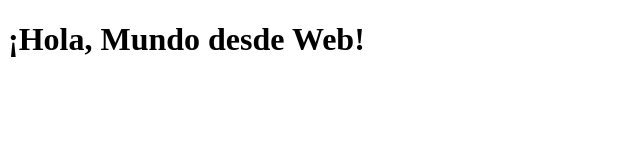
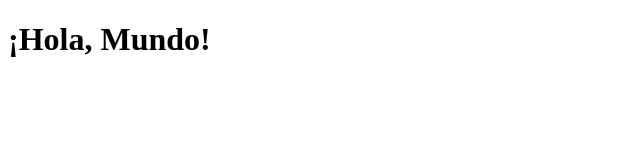
Before and after one commit to carloselena/Docker-DevOps, a plain HTML site: page src/index.html in a window 1280 px wide. Shown: the whole page, without its empty margins (0-640 px from the left). Drawn offline with Linux system fonts and the light colour scheme.

Commit message:
h1 changed to Hola Mundo

```diff
--- a/src/index.html
+++ b/src/index.html
@@ -6,6 +6,6 @@
     <title>Docker-DevOps</title>
   </head>
   <body>
-    <h1>¡Hola, Mundo desde Web!</h1>
+    <h1>¡Hola, Mundo!</h1>
   </body>
 </html>
```
